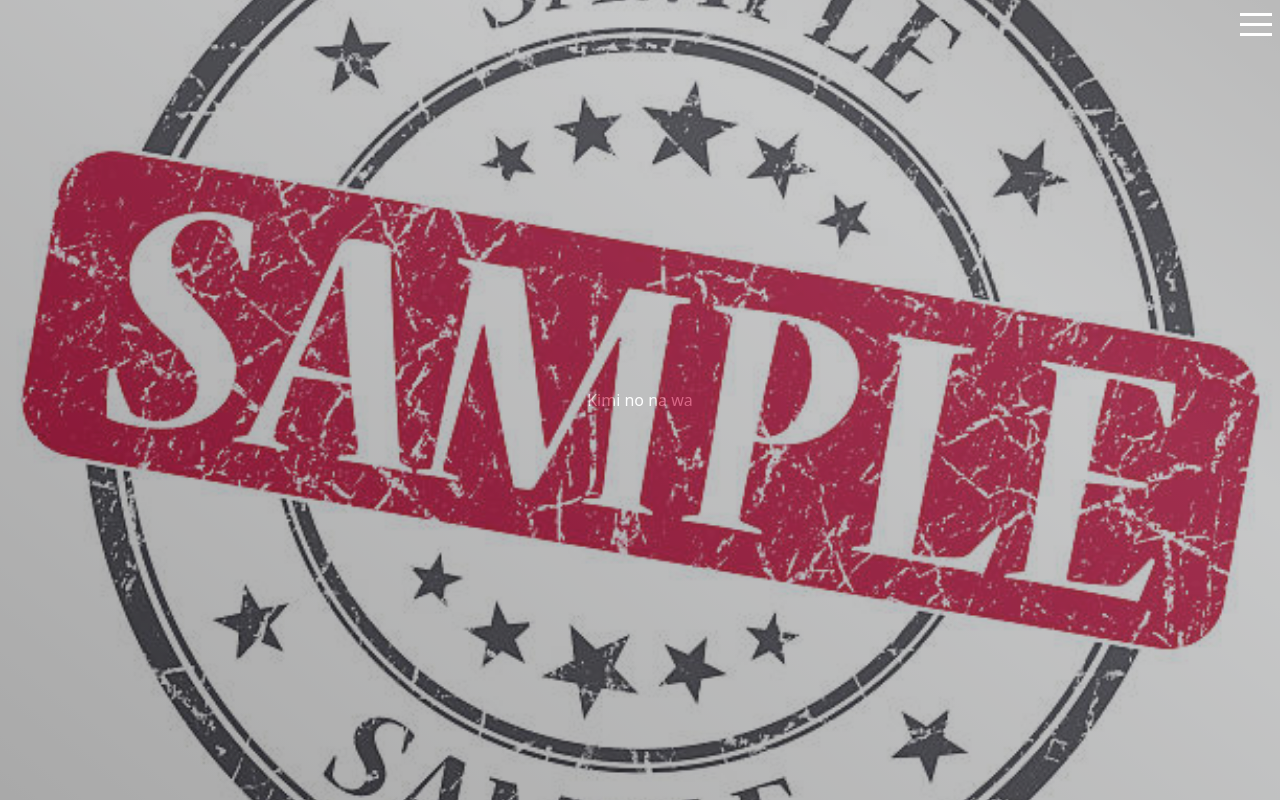
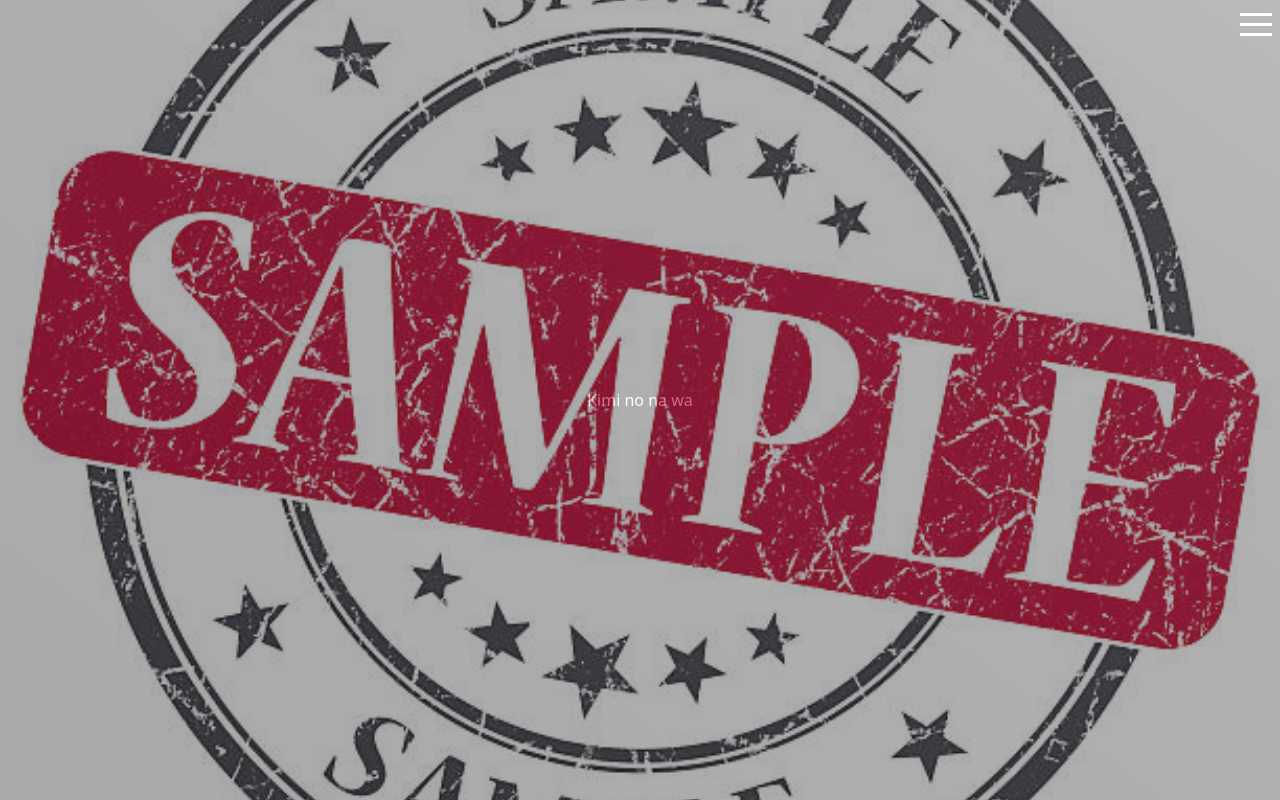
Before and after one commit to marcus-dc/marcus-dc.github.io, a Next.js app: page / in a window 1280 px wide. Built offline with nearby package versions, Linux system fonts and the light colour scheme.

Commit message:
change bg gradient

```diff
--- a/tailwind.config.js
+++ b/tailwind.config.js
@@ -32,7 +32,7 @@ module.exports = {
         }
       },
       backgroundImage: {
-        heroGradient: 'linear-gradient(38deg, rgba(41, 41, 41, 1) 0%, rgba(116, 118, 119, 1) 72%, rgba(83, 83, 83, 1) 100%)'
+        heroGradient: 'linear-gradient(38deg, rgba(41,41,41,1) 0%, rgba(61,61,61,1) 72%, rgba(83,83,83,1) 100%)'
       }
     },
   },
```
